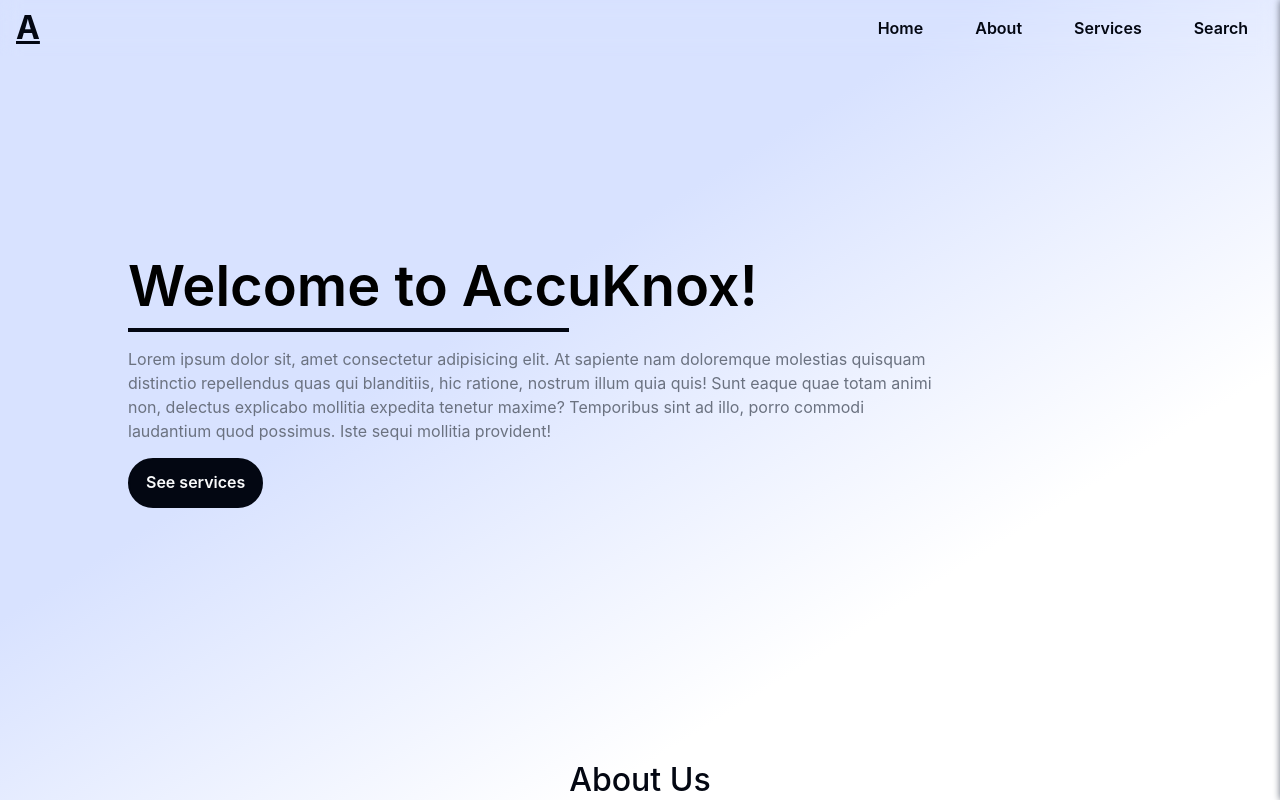
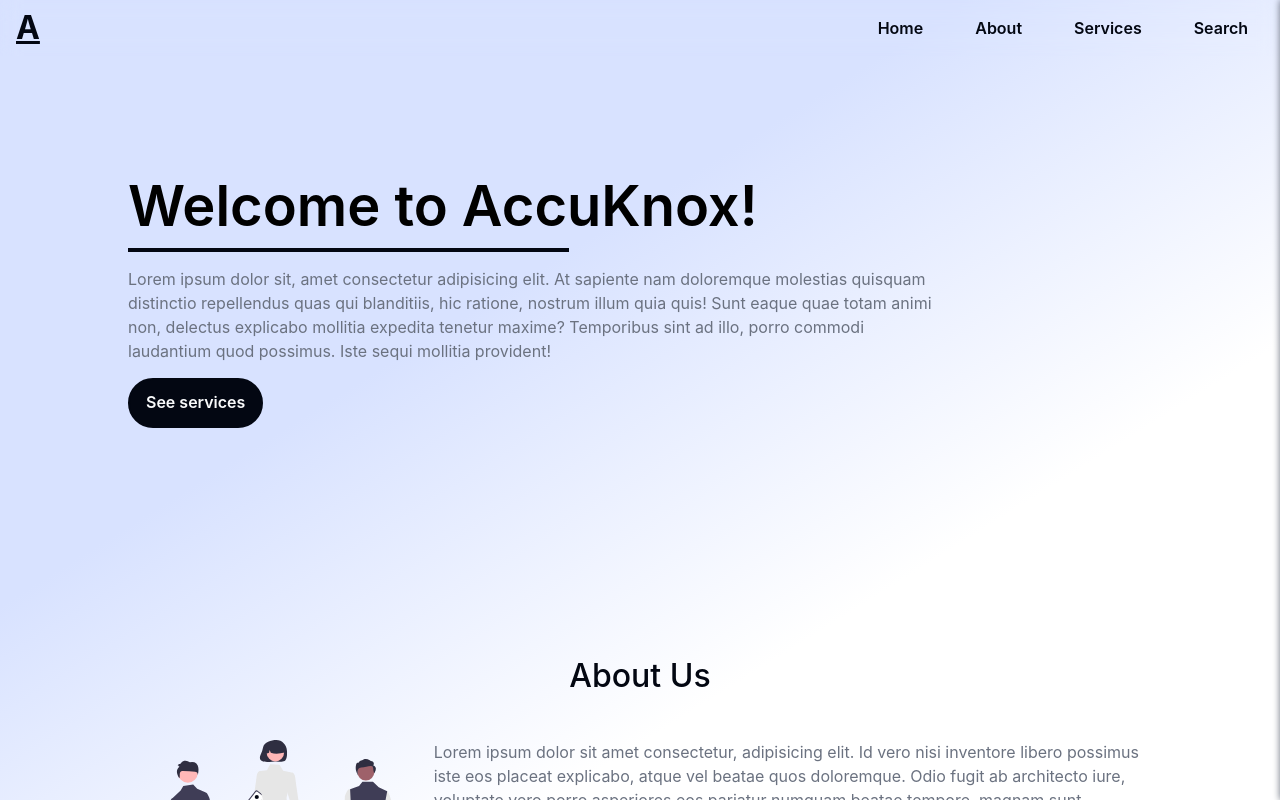
Before and after one commit to satyam73/search-colors, a React (Vite) app: page / in a window 1280 px wide. Shown: the top 800 px of the page. Built offline with nearby package versions, Linux system fonts and the light colour scheme.

Commit message:
styles: improve spacing in home page

```diff
--- a/src/components/AboutSection/AboutSection.tsx
+++ b/src/components/AboutSection/AboutSection.tsx
@@ -1,8 +1,11 @@
+import Spacer from '@/src/components/common/Spacer/Spacer';
 import styles from './aboutSection.module.css';
 
 export default function AboutSection() {
   return (
+    <>
       <section id='about' className={styles['about-section']}>
+        <Spacer space={'56px'} />
         <h2 className={styles['about-section__heading']}>About Us</h2>
         <div className={styles['about-section__main']}>
           <img
@@ -10,16 +13,16 @@
             alt=''
             className={styles['about-section__image']}
           />
-
           <p>
-          Lorem ipsum dolor sit amet consectetur, adipisicing elit. Id vero nisi
-          inventore libero possimus iste eos placeat explicabo, atque vel beatae
-          quos doloremque. Odio fugit ab architecto iure, voluptate vero porro
-          asperiores eos pariatur numquam beatae tempore, magnam sunt similique
-          repellat amet adipisci quaerat consectetur ducimus laborum id alias
-          corrupti.
+            Lorem ipsum dolor sit amet consectetur, adipisicing elit. Id vero
+            nisi inventore libero possimus iste eos placeat explicabo, atque vel
+            beatae quos doloremque. Odio fugit ab architecto iure, voluptate
+            vero porro asperiores eos pariatur numquam beatae tempore, magnam
+            sunt similique repellat amet adipisci quaerat consectetur ducimus
+            laborum id alias corrupti.
           </p>
         </div>
       </section>
+    </>
   );
 }
--- a/src/components/HomeSection/homeSection.module.css
+++ b/src/components/HomeSection/homeSection.module.css
@@ -1,5 +1,5 @@
 .home-section {
-  height: 80vh;
+  height: 60vh;
   width: 80%;
   margin: auto;
   display: flex;
--- a/src/components/ServicesSection/ServicesSection.tsx
+++ b/src/components/ServicesSection/ServicesSection.tsx
@@ -1,17 +1,17 @@
 import ServicesCard from '@components/ServicesCard/ServicesCard';
+import Spacer from '@/src/components/common/Spacer/Spacer';
 import { SERVICES } from './servicesSection.constants';
 import styles from './servicesSection.module.css';
 
 export default function ServicesSection() {
   const servicesMapping = SERVICES.map((service) => (
-    <ServicesCard key={service.id} image={service.image} text={service.text}/>
-  ))
+    <ServicesCard key={service.id} image={service.image} text={service.text} />
+  ));
   return (
     <section id='services' className={styles['services-section']}>
+      <Spacer space='56px' />
       <h2 className={styles['services-section__heading']}>Services</h2>
-      <div className={styles['services-section__main']}>
-        {servicesMapping}
-      </div>
+      <div className={styles['services-section__main']}>{servicesMapping}</div>
     </section>
   );
 }
--- /dev/null
+++ b/src/components/common/Spacer/Spacer.tsx
@@ -0,0 +1,5 @@
+import { SpacerProps } from "./spacer.types";
+
+export default function Spacer({space = '10px'}: SpacerProps) {
+  return <div style={{ visibility: 'hidden', height: space  }} />;
+}
--- /dev/null
+++ b/src/components/common/Spacer/spacer.types.ts
@@ -0,0 +1,3 @@
+export type SpacerProps= {
+  space:string;
+}
--- a/src/pages/Home/home.module.css
+++ b/src/pages/Home/home.module.css
@@ -1,6 +1,6 @@
 .home-page {
   display: flex;
-  gap: 60px;
+  gap: 20px;
   flex-direction: column;
   padding-bottom: 100px;
 }
```
Lines whose indentation alone changed are shown as unchanged.
